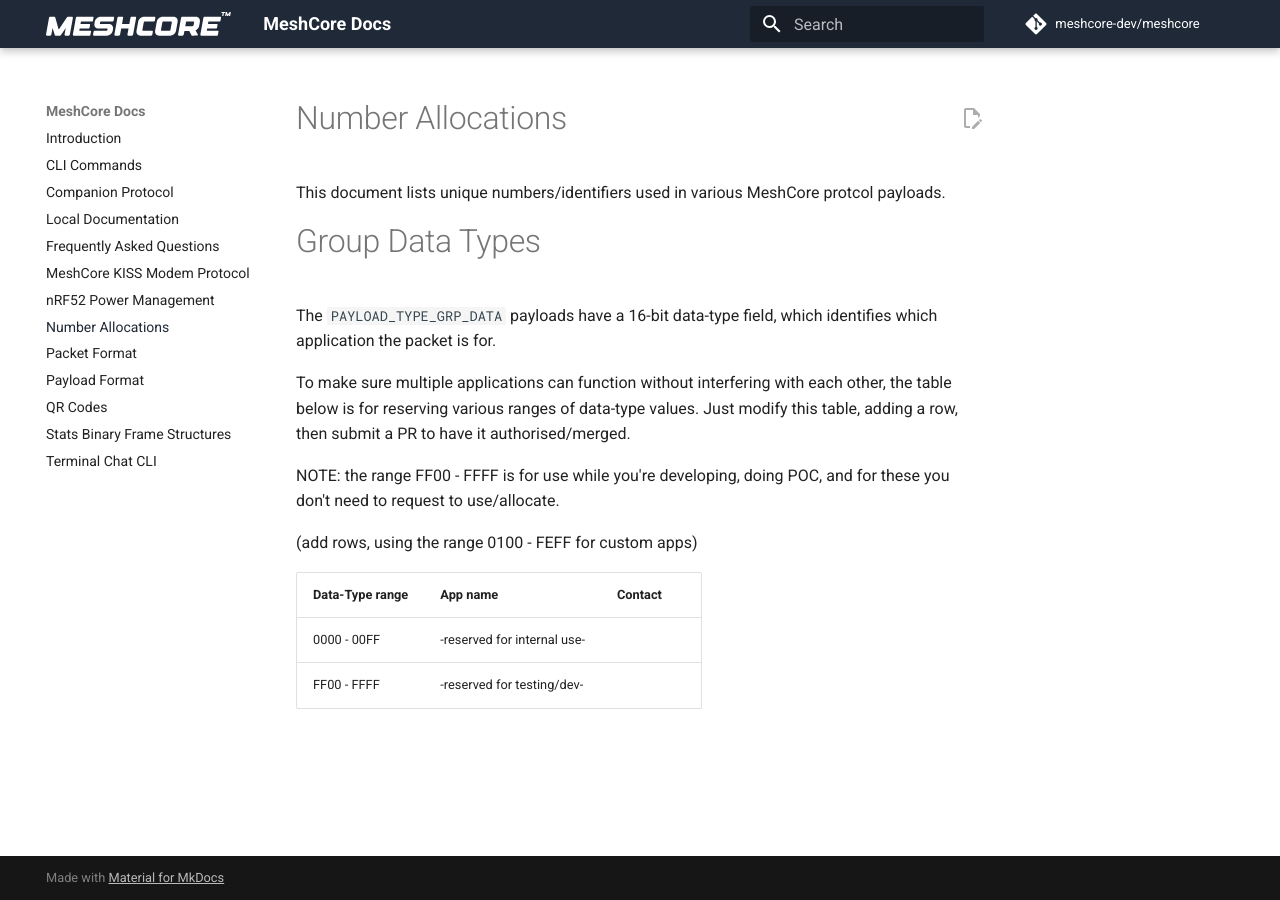
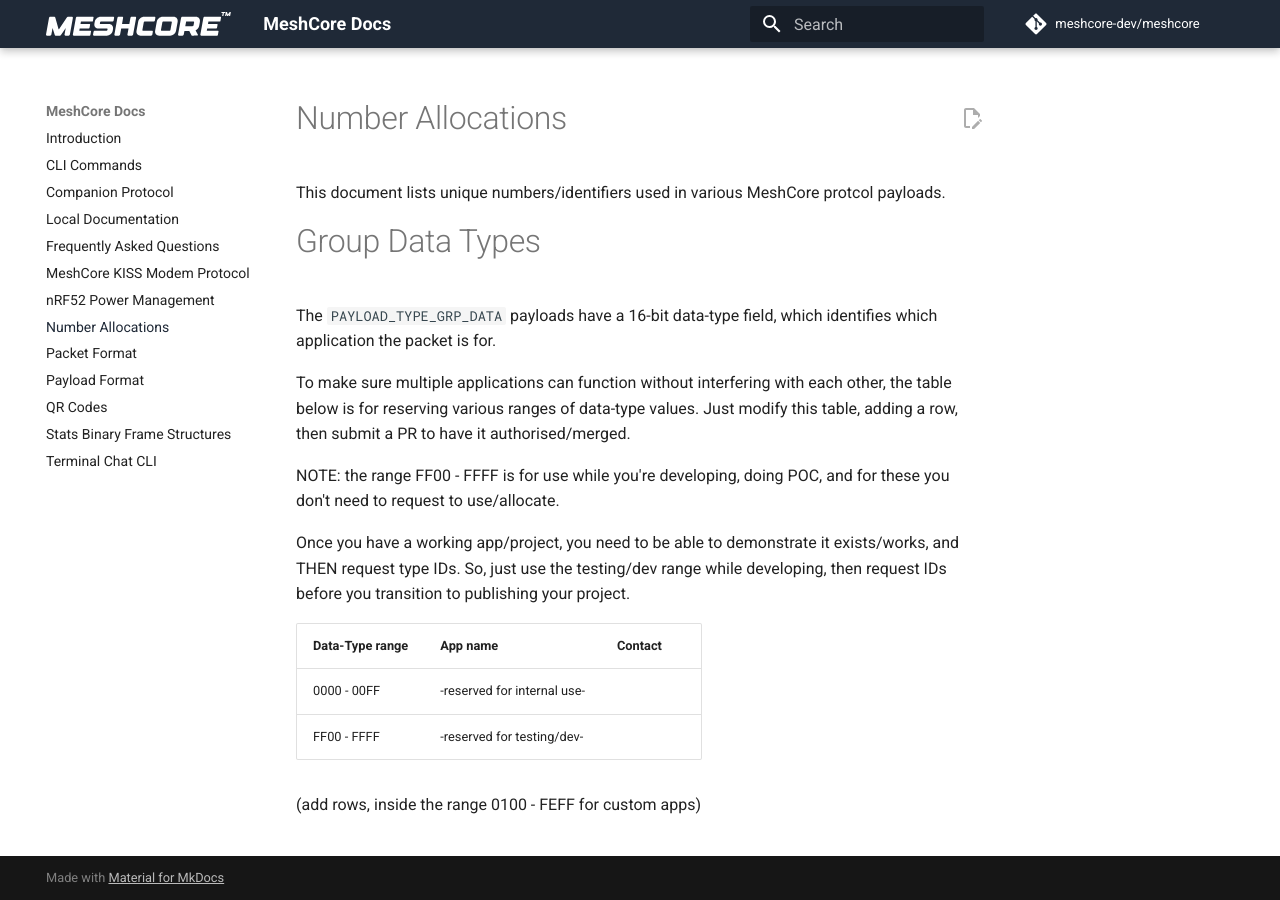
Before and after one commit to JacekVV/MeshCore-Hydra, an MkDocs documentation site: the page built from docs/number_allocations.md, in a window 1280 px wide. Built offline with MkDocs 1.6.1 and Material for MkDocs 9.7.7, drawn with Linux system fonts in a browser that asks for light colours; comment, search, counter and statistics services are not loaded.

Commit message:
* more notes about number_allocations

```diff
--- a/docs/number_allocations.md
+++ b/docs/number_allocations.md
@@ -10,9 +10,11 @@ To make sure multiple applications can function without interfering with each ot
 
 NOTE: the range FF00 - FFFF is for use while you're developing, doing POC, and for these you don't need to request to use/allocate.
 
-(add rows, using the range 0100 - FEFF for custom apps)
+Once you have a working app/project, you need to be able to demonstrate it exists/works, and THEN request type IDs. So, just use the testing/dev range while developing, then request IDs before you transition to publishing your project.
 
 | Data-Type range | App name                    | Contact                                              |
 |-----------------|-----------------------------|------------------------------------------------------|
 | 0000 - 00FF     | -reserved for internal use- |  |
 | FF00 - FFFF     | -reserved for testing/dev-  |  |
+
+(add rows, inside the range 0100 - FEFF for custom apps)
```
